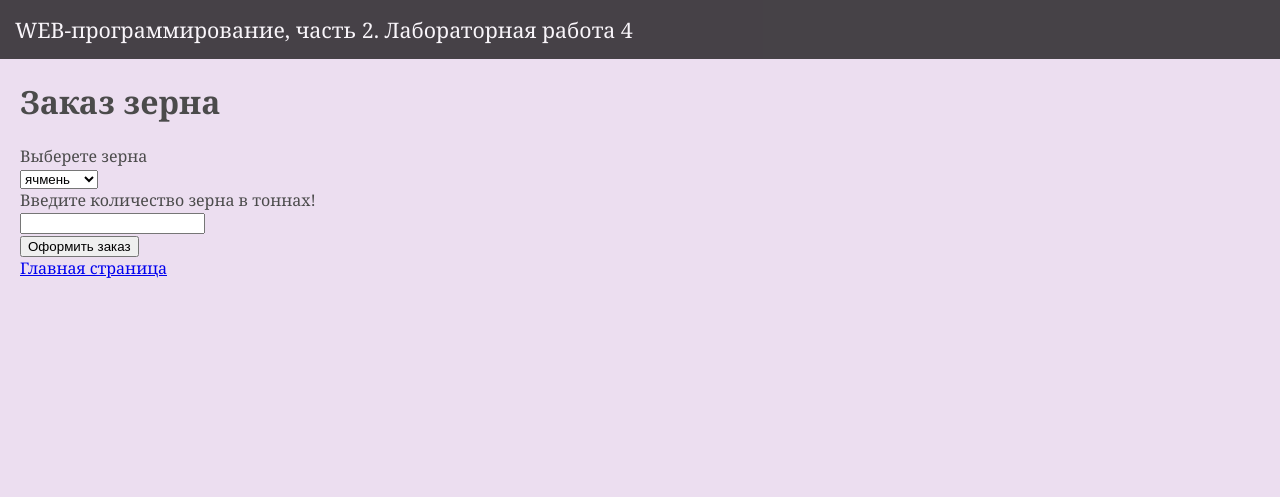
After one commit to yngmzleen/weblabs2, a Flask app: page /lab4/corns in a window 1280 px wide. The commit adds this page. Shown: the top 497 px of the page. Run offline with Flask 3, Linux system fonts and the light colour scheme.

Commit message:
Заказ зерна

```diff
--- a/lab4.py
+++ b/lab4.py
@@ -137,3 +137,39 @@ def fridge():
         return render_template('/lab4/fridge.html', output=output, temperature=temperature, snowflakes=snowflakes)
 
     return render_template('/lab4/fridge.html', output=output, temperature=temperature, snowflakes=snowflakes)
+
+@lab4.route('/lab4/corns', methods=['GET', 'POST'])
+def corns():
+    error = ''
+    checked = False
+    sale = False
+    price = 0
+    corn = request.form.get('corns')
+    amount = request.form.get('amount')
+
+    if request.method == 'POST':
+        if amount == '':
+            error = 'введите количество'
+        elif int(amount) <= 0:
+            error = 'введите верное количество'
+        elif int(amount) > 500:
+            error = 'такого объёма сейчас нет в наличии.'
+        elif corn == 'ячмень':
+            price = 12345 * int(amount)
+            checked = True
+        elif corn == 'овес':
+            price = 8522 * int(amount)
+            checked = True
+        elif corn == 'пшеница':
+            price = 8722 * int(amount)
+            checked = True
+        elif corn == 'рожь':
+            price = 14111 * int(amount)
+            checked = True
+
+    if amount and int(amount) > 50:
+        sale = True
+        if sale:
+            price = price - price * 0.1
+
+    return render_template('/lab4/corn.html', error=error, checked=checked, price=price, corn=corn, amount=amount, sale=sale)
--- /dev/null
+++ b/templates/lab4/corn.html
@@ -0,0 +1,42 @@
+{% extends "base.html" %}
+
+{% block lab %}Лабораторная работа 4{% endblock%}
+
+{% block main %}
+    {% if checked %}
+        <div class="order">
+            <div>
+                Вы заказали {{ amount }}т. {{ corn }} на сумму {{ price }}руб.
+            </div>
+            {% if sale %}
+                Применена скидка 10%
+            {% endif %}
+            <div>
+                <a href="/lab4/corns">Назад</a>
+            </div>
+        </div>
+    {% else %}
+        <form method="post" class="order">
+            <h1>Заказ зерна</h1>
+            <label for="corns">Выберете зерна</label>
+            <div>
+                <select name="corns">
+                    <option value="ячмень" {{corn == 'ячмень' and 'selected'}}>ячмень</option>
+                    <option value="овес" {{corn == 'овес' and 'selected'}}>овес</option>
+                    <option value="пшеница" {{corn == 'пшеница' and 'selected'}}>пшеница</option>
+                    <option value="рожь" {{corn == 'рожь' and 'selected'}}>рожь</option>
+                </select>
+            </div>
+            <div>
+                <label for="amount">Введите количество зерна в тоннах!</label>
+            </div>
+            <div>
+            <input type="number" name="amount">
+            </div>
+            <button type="submit">Оформить заказ</button>
+            <div class="error">
+                {{error}}
+            </div>
+        </form>
+    {% endif %}
+{% endblock %}
--- a/templates/lab4/lab4.html
+++ b/templates/lab4/lab4.html
@@ -10,5 +10,6 @@
         <li><a href="/lab4/tree">Счетчик деревьев</a></li>
         <li><a href="/lab4/login">Логин</a></li>
         <li><a href="/lab4/fridge">Холодильник онлайн</a></li>
+        <li><a href="/lab4/corns">Заказ зерна</a></li>
     </ol>
 {% endblock %}
```
